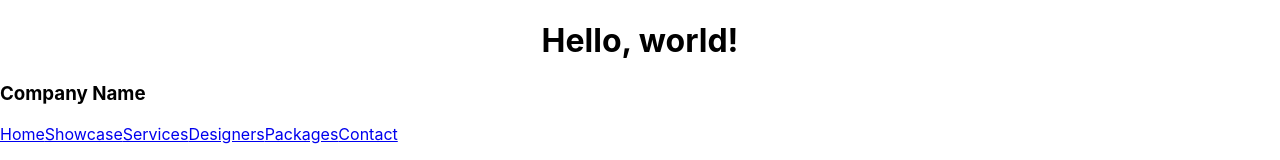
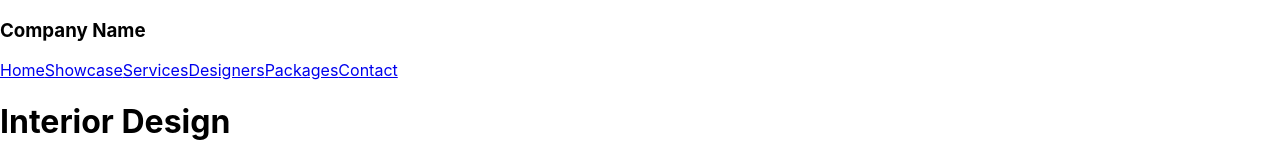
Before and after one commit to garold664/landing2, a React (Create React App) app: page / in a window 1280 px wide. Shown: the top 160 px of the page. Built offline with nearby package versions, Linux system fonts and the light colour scheme.

Commit message:
исправил свою ошибку

```diff
--- a/src/App.js
+++ b/src/App.js
@@ -2,14 +2,6 @@ import React from 'react'
 import './App.css';
 
 function App() {
-  return (
-    <div className="App">
-      <h1>Hello, world!</h1>
-    </div>
-  );
-}
-
-export function Menu() {
   return (
     <>
       <div className="menu">
--- a/src/index.js
+++ b/src/index.js
@@ -2,13 +2,11 @@ import React from 'react';
 import ReactDOM from 'react-dom';
 import './index.css';
 import App from './App';
-import {Menu} from './App';
 import reportWebVitals from './reportWebVitals';
 
 ReactDOM.render(
   <React.StrictMode>
     <App />
-    <Menu />
   </React.StrictMode>,
   document.getElementById('root')
 );
```
